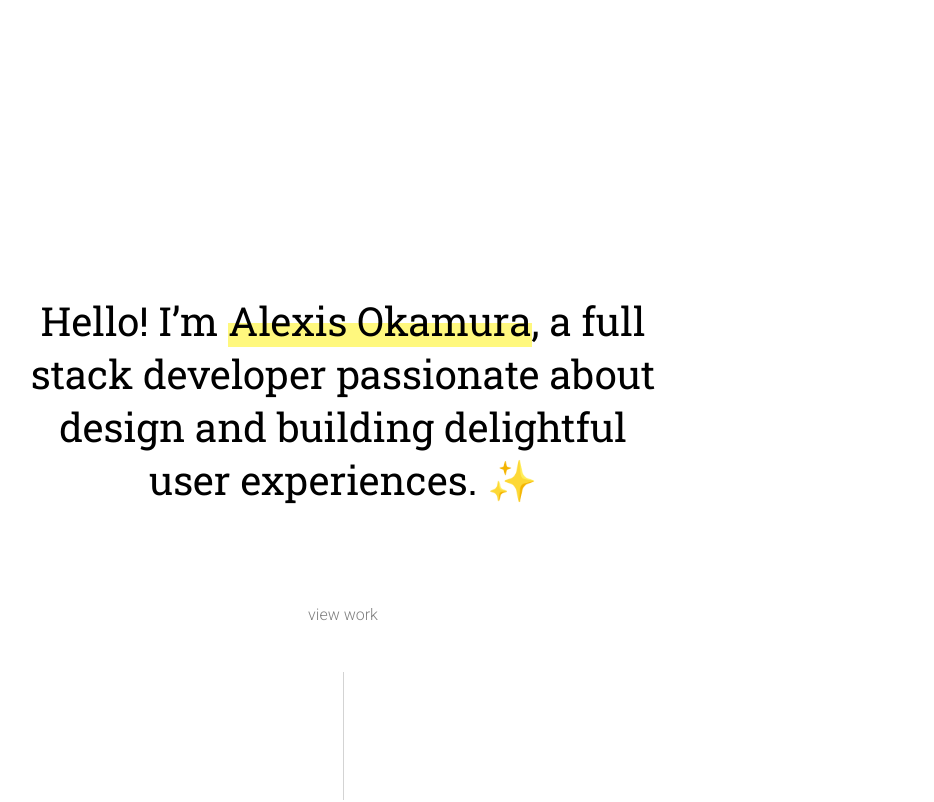
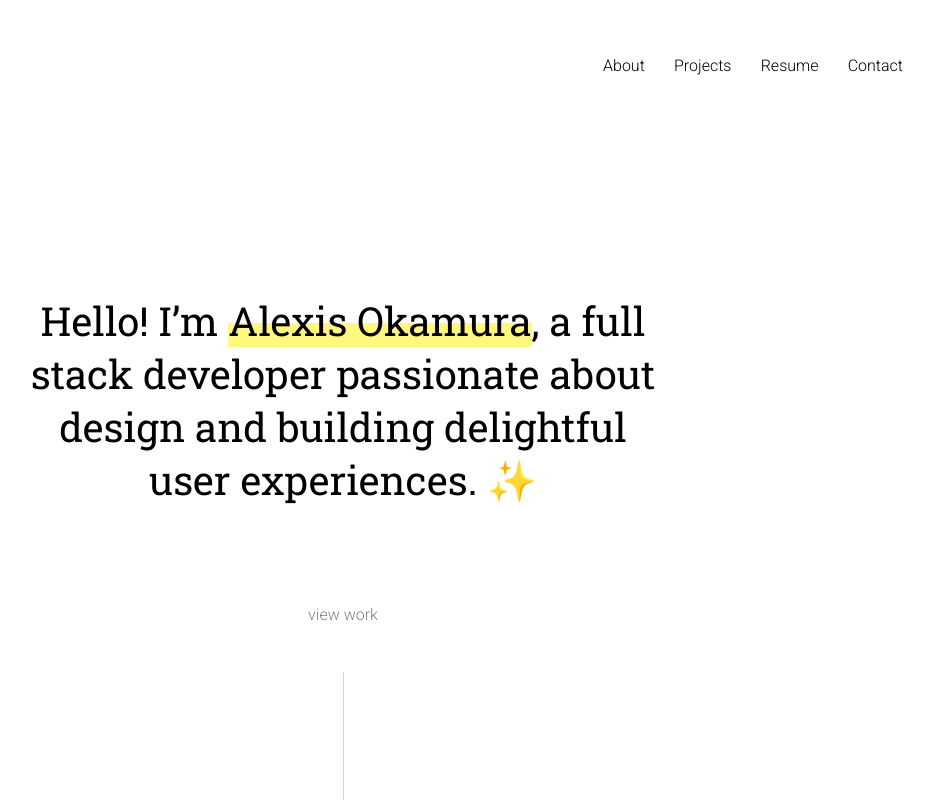
Before and after one commit to alexisnotalexa/alexisokamura.com, a React (Create React App) app: page / in a window 1280 px wide. Shown: the top 802 px of the page, without its empty margins (297-1231 px from the left). Built offline with nearby package versions, Linux system fonts and the light colour scheme.

Commit message:
added styles to navbar

```diff
--- a/src/App.js
+++ b/src/App.js
@@ -12,6 +12,7 @@ class App extends Component {
   render() {
     return (
       <div className="App">
+        <Navbar />
         <Intro />
         <Projects />
         <About />
--- a/src/components/Navbar/index.js
+++ b/src/components/Navbar/index.js
@@ -6,15 +6,10 @@ import { Link, Element , Events, animateScroll as scroll, scrollSpy, scroller }
 const Navbar = () => {
   return (
     <div className="navbar">
-      <a href="#section1">Work</a>
-      <a href="#section2">About</a>
-      <a href="#">Contact</a>
-      <Link activeClass="active" to="test1" spy={true} smooth={true} duration={500}>
-          Test 1
-      </Link>
-      <Link activeClass="active" to="test2" spy={true} smooth={true} duration={500}>
-          Test 2
-      </Link>
+      <Link to="about" smooth={true} duration={500}>About</Link>
+      <Link to="projects" smooth={true} duration={500}>Projects</Link>
+      <a>Resume</a>
+      <Link to="contact" smooth={true} duration={500}>Contact</Link>
     </div>
   );
 }
--- a/src/components/Navbar/styles.css
+++ b/src/components/Navbar/styles.css
@@ -2,7 +2,42 @@
   display: flex;
   justify-content: space-between;
   position: absolute;
-  top: 3rem;
-  right: 3rem;
-  width: 250px;
+  top: 3.5rem;
+  right: 50%;
+  margin-right: -150px;
+  width: 300px;
 }
+
+.navbar > a {
+  cursor: pointer;
+  position: relative;
+  display: inline-block;
+}
+
+.navbar > a::after {
+  background: black;
+  bottom: -5px;
+  position: absolute;
+  content: '';
+  left: 0;
+  height: 2px;
+  width: 100%;
+  opacity: 0;
+  transform: scale(0, 1);
+  transition: transform .3s;
+  visibility: hidden;
+}
+
+.navbar > a:hover::after {
+  opacity: 1;
+  visibility: visible;
+  transform: scale(1,1);
+  transform-origin: left top;
+}
+
+@media only screen and (min-device-width: 768px) and (min-width: 768px) {
+  .navbar {
+    margin-right: 0;
+    right: 5rem;
+  }
+}
```
